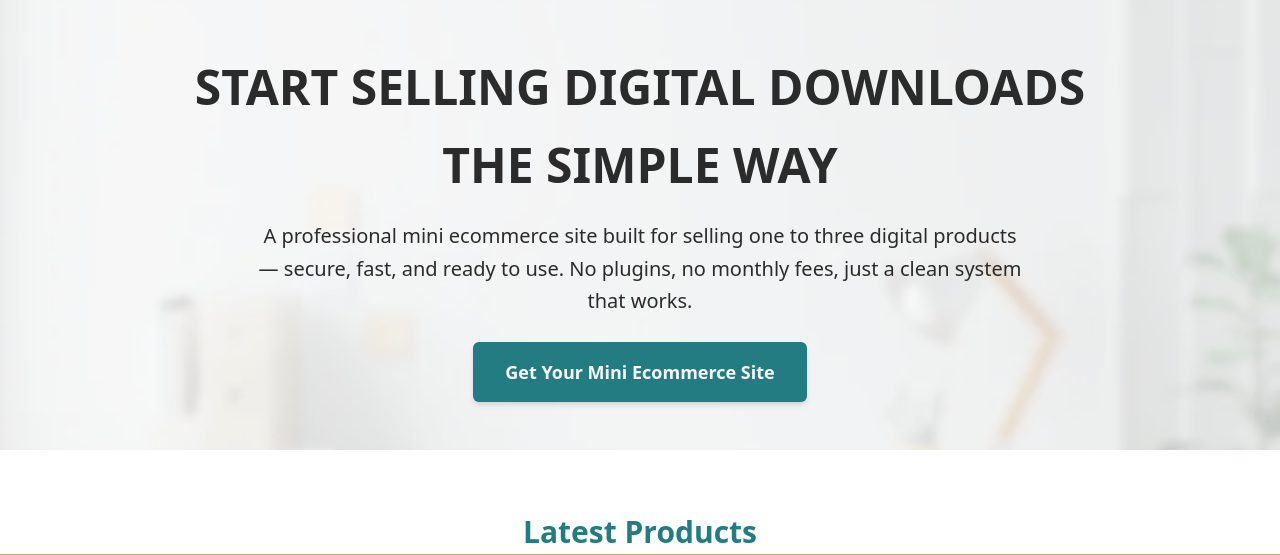
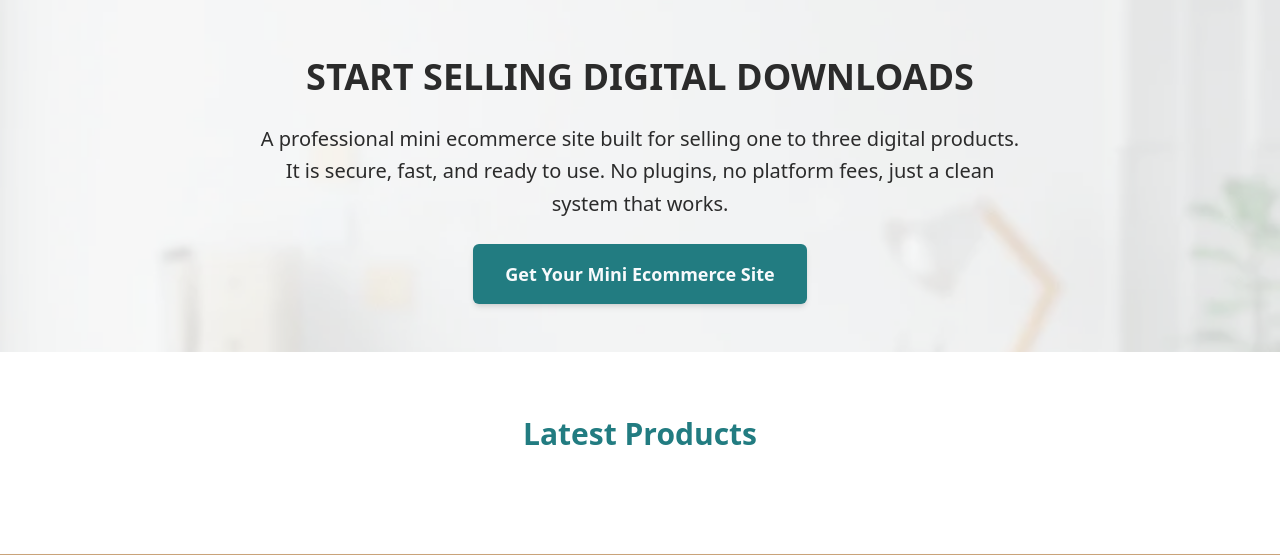
Before and after one commit to djangify/djangify-site, a Django app: page /ecommerce-demo/ in a window 1280 px wide. Shown: the part 81-636 px from the top of the page. Run offline with Django 4.2, Linux system fonts and the light colour scheme; data that the repository does not hold is empty; style sheets or scripts are compiled from the project's sources; some libraries are stand-ins or nearby versions.

Commit message:
Update mini-home demo page

```diff
--- a/core/templates/core/mini-home.html
+++ b/core/templates/core/mini-home.html
@@ -27,12 +27,12 @@
 
   <!-- Hero Content -->
   <div class="relative flex flex-col items-center justify-center text-center py-8 px-6 lg:py-12 max-w-5xl mx-auto z-10">
-    <h1 class="text-4xl lg:text-5xl font-bold uppercase leading-relaxed mb-4 text-[color:var(--color-font-main)]">
-      Start Selling Digital Downloads the Simple Way
+    <h1 class="text-4xl lg:text-4xl font-bold uppercase leading-relaxed mb-4 text-[color:var(--color-font-main)]">
+      Start Selling Digital Downloads
     </h1>
 
     <p class="text-lg lg:text-xl leading-relaxed font-medium max-w-3xl text-[color:var(--color-font-main)] mb-6">
-      A professional mini ecommerce site built for selling one to three digital products — secure, fast, and ready to use. No plugins, no monthly fees, just a clean system that works.
+      A professional mini ecommerce site built for selling one to three digital products. It is secure, fast, and ready to use. No plugins, no platform fees, just a clean system that works.
     </p>
 
     <a
```
